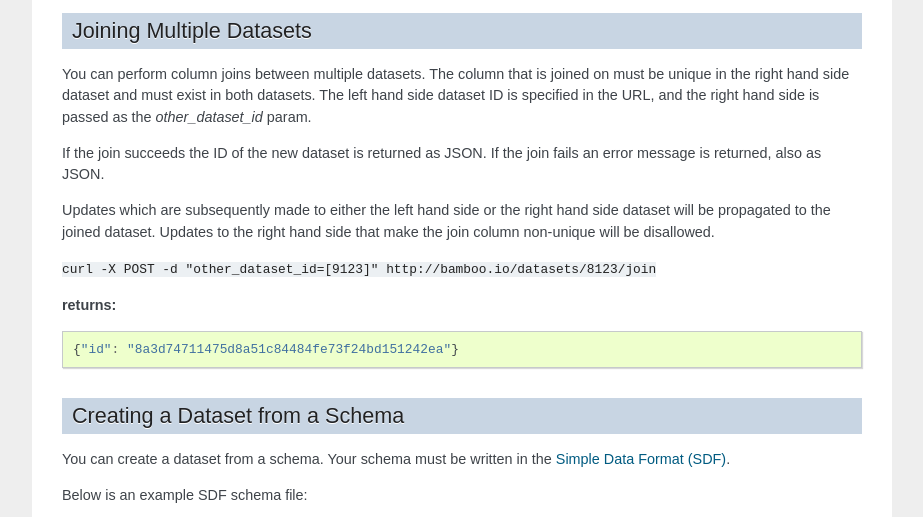
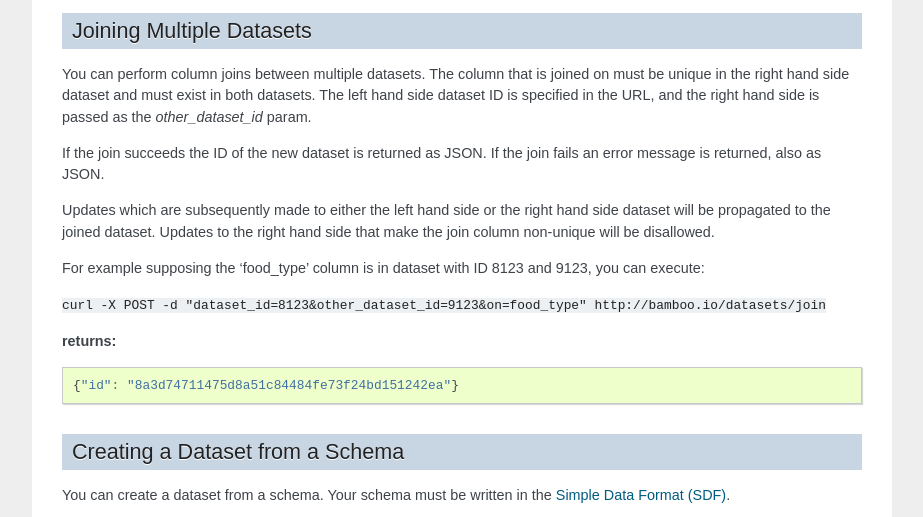
Before and after one commit to pld/bamboo, a Sphinx documentation site: the page built from docs/advanced_commands.rst, in a window 1280 px wide and 900 px high, scrolled down 978 px, cut to the strip 0-517 px from the top of the window. Shown: the whole strip, without its empty margins (198-1121 px from the left). Built offline with Sphinx 7.4.7, drawn with Linux system fonts in a browser that asks for light colours; formulas are drawn with MathJax 3.

Commit message:
update join docs, closes #280

```diff
--- a/docs/advanced_commands.rst
+++ b/docs/advanced_commands.rst
@@ -69,7 +69,10 @@ Updates which are subsequently made to either the left hand side or the right
 hand side dataset will be propagated to the joined dataset. Updates to the
 right hand side that make the join column non-unique will be disallowed.
 
-``curl -X POST -d "other_dataset_id=[9123]" http://bamboo.io/datasets/8123/join``
+For example supposing the 'food_type' column is in dataset with ID 8123 and
+9123, you can execute:
+
+``curl -X POST -d "dataset_id=8123&other_dataset_id=9123&on=food_type" http://bamboo.io/datasets/join``
 
 **returns:**
 
```
